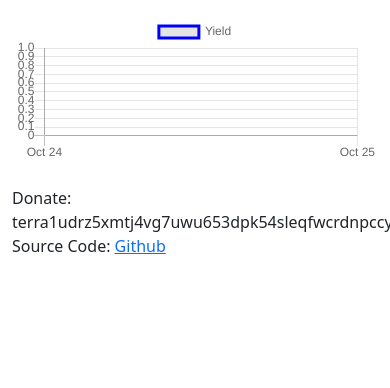
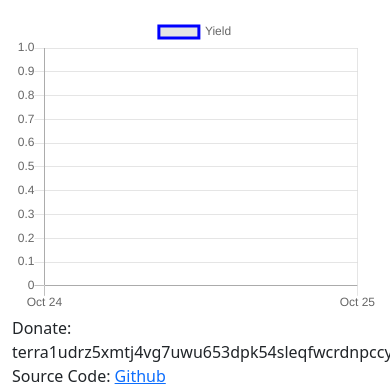
Before and after one commit to jensb89/anchor-earnings, a Flask app: page /address/1 in a window 390 px wide; the page is wider, and only the part inside the window is pictured. Shown: the part 586-974 px from the top of that part. Before the commit the page ends 840 px from the top of that part, so only its background shows below. Run offline with Flask 2, Linux system fonts and the light colour scheme; data that the repository does not hold is empty; some libraries are stand-ins or nearby versions.

Commit message:
Small style bugfix

```diff
--- a/templates/anchorOverview.html
+++ b/templates/anchorOverview.html
@@ -15,7 +15,7 @@
             margin-top: 0px;
             margin-right:0px;
             margin-left:0px;
-            height: auto;
+            height: 300px;
         }
     }
 </style>
```
